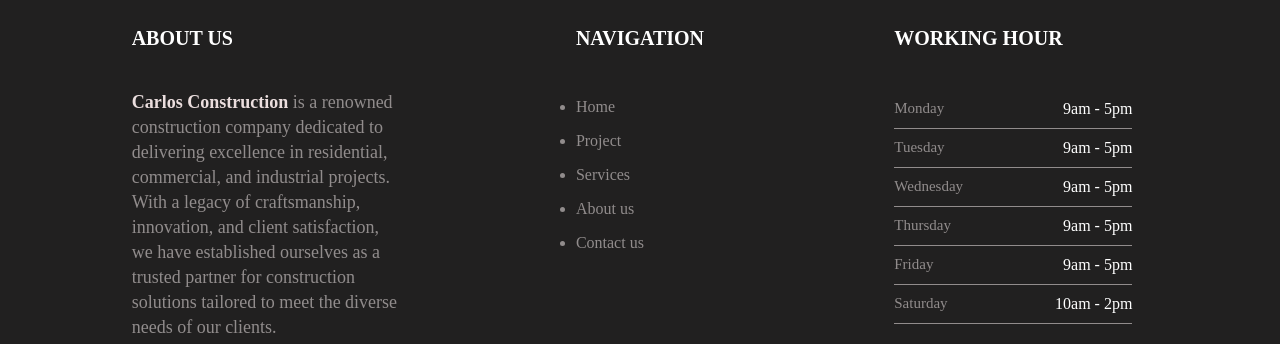
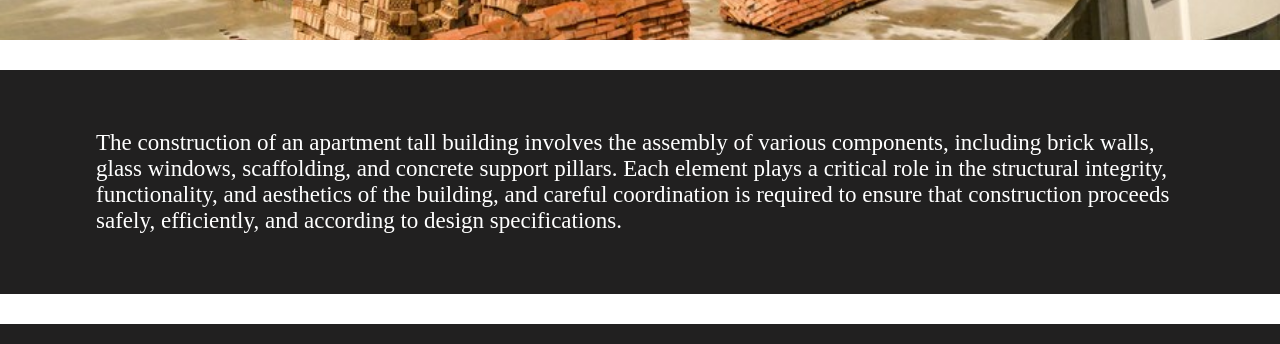
Before and after one commit to Kudatee007/carlosconstruction, a React (Create React App) app: page / in a window 1280 px wide. Shown: the part 2788-3132 px from the top of the page. Built offline with nearby package versions, Linux system fonts and the light colour scheme; a web font is replaced by a local one.

Commit message:
added new div on landing

```diff
--- a/src/Components/About Us/About.css
+++ b/src/Components/About Us/About.css
@@ -52,7 +52,7 @@ h2{
 } */
 .main2 {
   background-image: url("../Images/labor-union-members-working-together_23-2150995046.jpg");
-  background-size: cover;
+  background-size: 100%;
   background-repeat: no-repeat;
   width: 100%;
   height: 100vh;
@@ -64,6 +64,11 @@ h2{
   .solid {
     font-size: 45px;
   }
+  .sub {
+    padding: 0 20px;
+  margin: 0 auto;
+  padding-bottom: 80px;
+}
 }
 @media (min-width: 760px) {
   .solid {
--- a/src/Components/Landingpage/Page1.css
+++ b/src/Components/Landingpage/Page1.css
@@ -104,6 +104,27 @@ position: relative;
   font-size: 16px;
   /* text-align: center; */
   max-width: 80%;
+  margin: 30px auto;
+  color: white;
+}
+.newdiv{
+  background-image: url("../Images/apartt.jpg");
+  background-size: 100%;
+  background-repeat: no-repeat;
+     height: 100vh;
+}
+.newdiv2{
+  margin: 30px auto;
+  background-color: #212020;
+  padding-top: 30px;
+  padding-bottom: 30px;
+  border: 0cm;
+  /* border-radius: 5px; */
+}
+.kelp1 {
+  font-size: 23px;
+  /* text-align: center; */
+  max-width: 85%;
   margin: 30px auto;
   color: white;
 }
--- a/src/Components/Landingpage/Page1.js
+++ b/src/Components/Landingpage/Page1.js
@@ -1,8 +1,8 @@
 import React, { useEffect } from "react";
 import "./Page1.css";
 // import { Link } from "react-router-dom";
-import backgroundBg from "../Images/Image 3-19-24 at 5.15 PM.jpg";
-import backgroundBg1 from "../Images/Image 3-19-24 at 5.19 PM.jpg";
+// import backgroundBg from "../Images/Image 3-19-24 at 5.15 PM.jpg";
+// import backgroundBg1 from "../Images/Image 3-19-24 at 5.19 PM.jpg";
 import carlosLogo from "../Images/5c725fd0-a6d7-4f40-aa40-09a59f84dc11.JPG";
 import carlosLogo3 from "../Images/e4afb92c-12c9-419c-8b81-c4c239987b2e.JPG";
 import carlosLogo2 from "../Images/Image 3-11-24 at 11.55 AM.jpg";
@@ -91,14 +91,27 @@ const Page1 = () => {
         </p>
         <p className="kelp">
           Whether it's building dream homes, creating dynamic workspaces, or
-          constructing essential infrastructure, <span className="carl">Carlos Construction</span> is
-          dedicated to delivering exceptional results that enhance communities,
-          empower businesses, and <br /> shape the future of construction.
+          constructing essential infrastructure,{" "}
+          <span className="carl">Carlos Construction</span> is dedicated to
+          delivering exceptional results that enhance communities, empower
+          businesses, and <br /> shape the future of construction.
         </p>
         <p className="kelp">
-          Contact us today to learn more about how <span className="carl">Carlos Construction</span> can turn
-          your vision into reality and be your partner in building a better
-          tomorrow.
+          Contact us today to learn more about how{" "}
+          <span className="carl">Carlos Construction</span> can turn your vision
+          into reality and be your partner in building a better tomorrow.
+        </p>
+      </div>
+      <div className="newdiv"></div>
+      <div className="newdiv2">
+        <p className="kelp1">
+          The construction of an apartment tall building involves the assembly
+          of various components, including brick walls, glass windows,
+          scaffolding, and concrete support pillars. Each element plays a
+          critical role in the structural integrity, functionality, and
+          aesthetics of the building, and careful coordination is required to
+          ensure that construction proceeds safely, efficiently, and according
+          to design specifications.
         </p>
       </div>
       {/* PROJECT WORK */}
```
Also changed, not shown: src/Components/Images/apartt.jpg (added).
